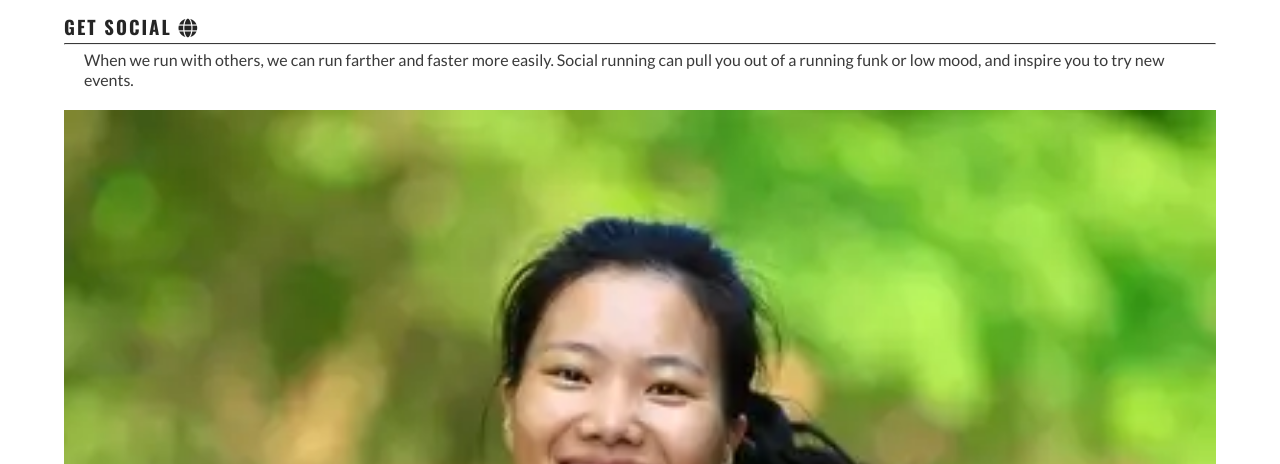
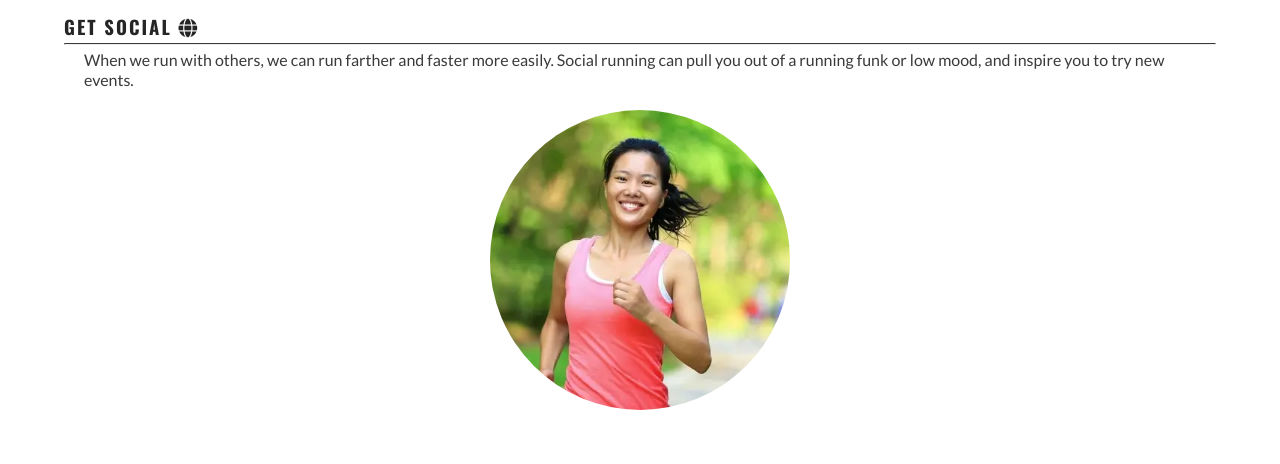
Before and after one commit to taz1003/Love-Running, a plain HTML site: page index.html in a window 1280 px wide. Shown: the part 986-1450 px from the top of the page. Drawn offline with nearby package versions, Linux system fonts and the light colour scheme.

Commit message:
make the reasons image circular, align it for larger screens

```diff
--- a/assets/css/style.css
+++ b/assets/css/style.css
@@ -141,6 +141,15 @@ main {
     height: 90vw;
     width: 90vw;
     margin-bottom: 20px;
+    border-radius: 50%;
+    max-width: 300px;
+    max-height: 300px;
+}
+
+#benefits-image {
+    display: flex;
+    justify-content: center;
+    align-items: center;
 }
 
 /* footer */
```
